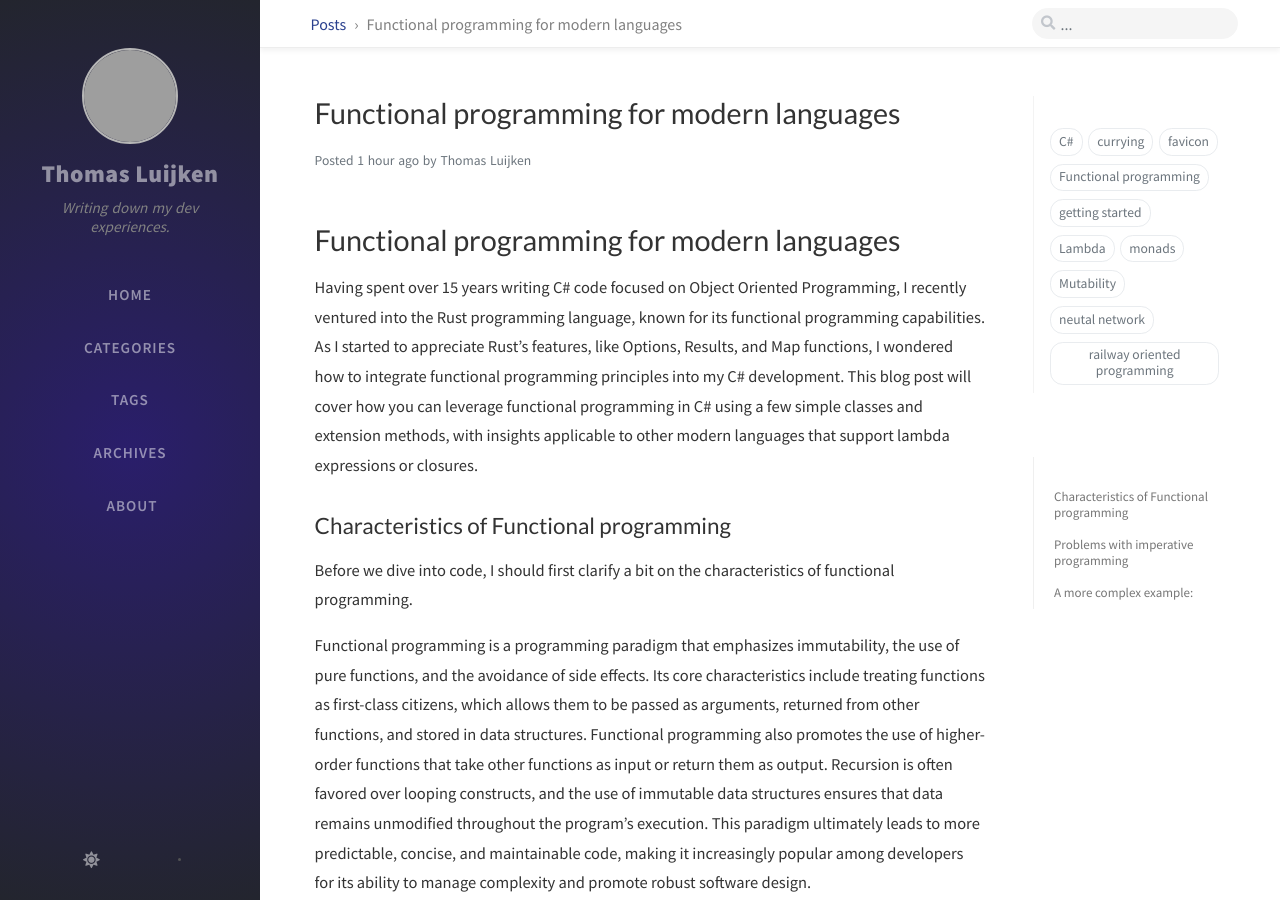
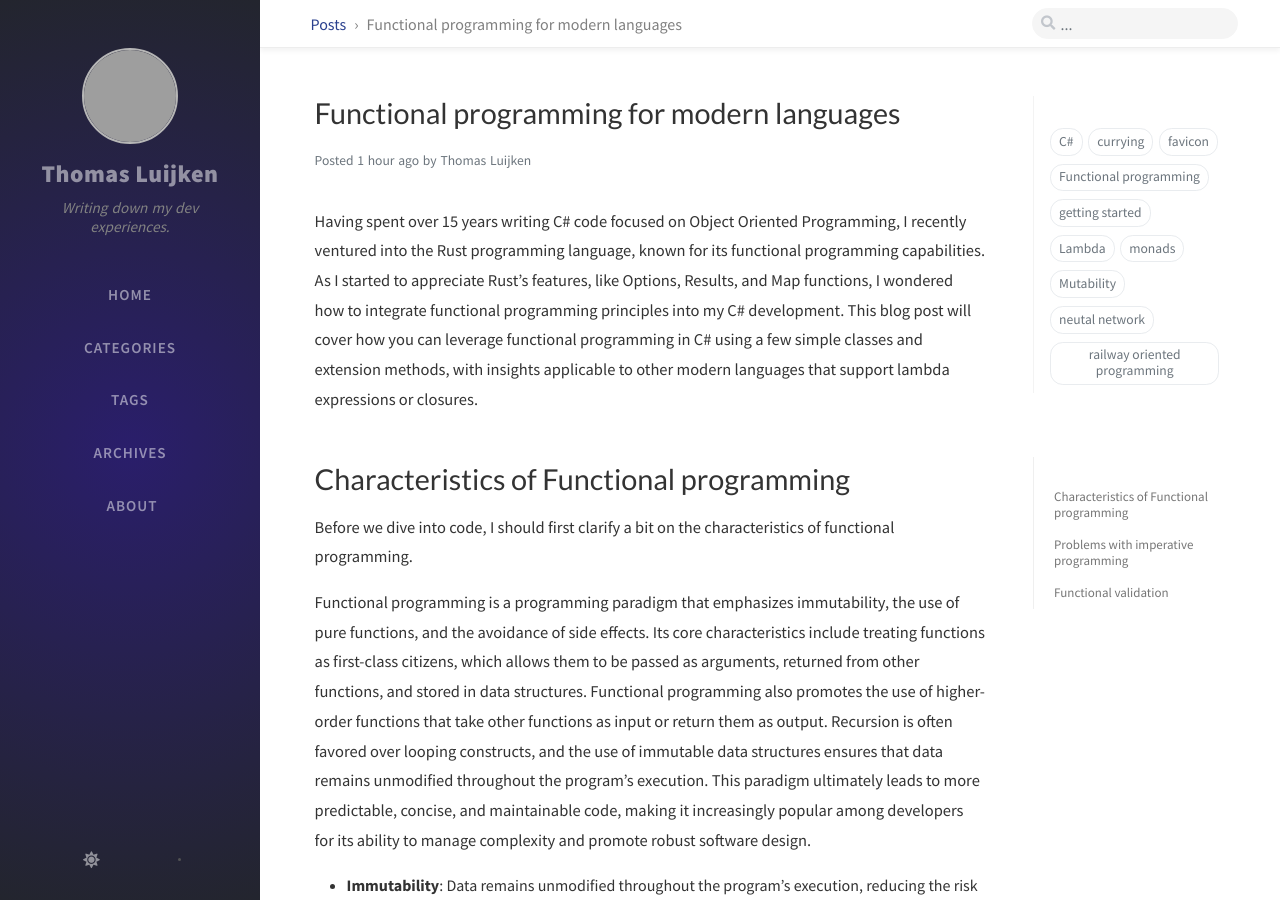
Before and after one commit to tluijken/tluijken.github.io, a Jekyll site: the page built from _posts/2023-04-05-functional-programming-in-csharp.md, in a window 1280 px wide and 900 px high. Built offline with Jekyll 4.4.1, drawn with Linux system fonts in a browser that asks for light colours; nearby versions of some CDN libraries; comment, search, counter and statistics services are not loaded; some of the changed text lies outside the part shown; grey boxes are pictures that could not be loaded.

Commit message:
Fixes headings

````diff
--- a/_posts/2023-04-05-functional-programming-in-csharp.md
+++ b/_posts/2023-04-05-functional-programming-in-csharp.md
@@ -5,8 +5,6 @@ date: 2023-04-05 21:35:00 +0200
 categories: [Functional programming, C#]
 tags: [Functional programming, C#, Lambda, Mutability, monads, currying, railway oriented programming]
 ---
-
-# Functional programming for modern languages
 
 Having spent over 15 years writing C# code focused on Object Oriented
 Programming, I recently ventured into the Rust programming language, known for
@@ -18,7 +16,7 @@ classes and extension methods, with insights applicable to other modern
 languages that support lambda expressions or closures.
 
 
-## Characteristics of Functional programming
+# Characteristics of Functional programming
 
 Before we dive into code, I should first clarify a bit on the characteristics of
 functional programming.
@@ -57,7 +55,7 @@ ability to manage complexity and promote robust software design.
 - **Referential transparency**: Functions with the same input always produce the
   same output, making code easier to reason about and test.
 
-## Problems with imperative programming
+# Problems with imperative programming
 
 Let's start with a small example, converting from degrees Celcius to degrees
 Fahrenheit.
@@ -90,7 +88,7 @@ You might think: "well isn´t this obvious??", but for larger implementations I'
 this gone wrong more then once. It would be great if we could get rid of all
 intermediate values as soon as possible.
 
-### The Map Function
+## The Map Function
 The `Map` function is a function that takes a value, and a function to convert
 that value to another value. It would look something like this:
 
@@ -114,7 +112,7 @@ public void ConvertToFahrenheit(int degrees)
 }
 ```
 
-### Making it declaritive
+## Making it declaritive
 While the function above makes our intermediate values short lived, and
 immmutable, it still it a bit difficult to read. To make it more declaritive on
 what each step does, we could leverage [currying](https://en.wikipedia.org/wiki/Currying).
@@ -182,7 +180,7 @@ var f = degrees
 We now have a conversion from celsius to fahrenheit, using a declaritive way,
 using immutable values. It is easy to read, and far less error prone.
 
-## A more complex example:
+# Functional validation
 Let's take a bigger example, validating a dutch phone number. We're not going to
 use regular expressions here, but the the sake of demonstration, we'll use an
 imperative implementation.
````
